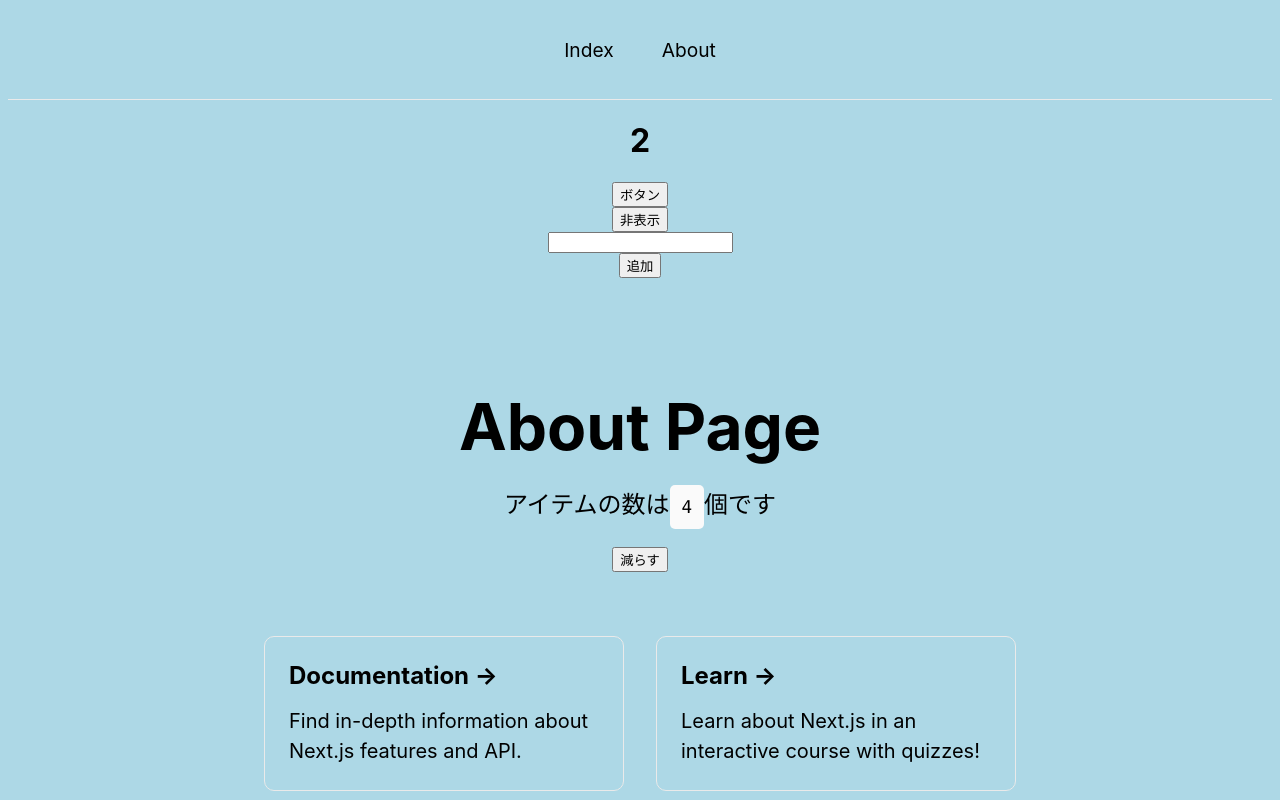
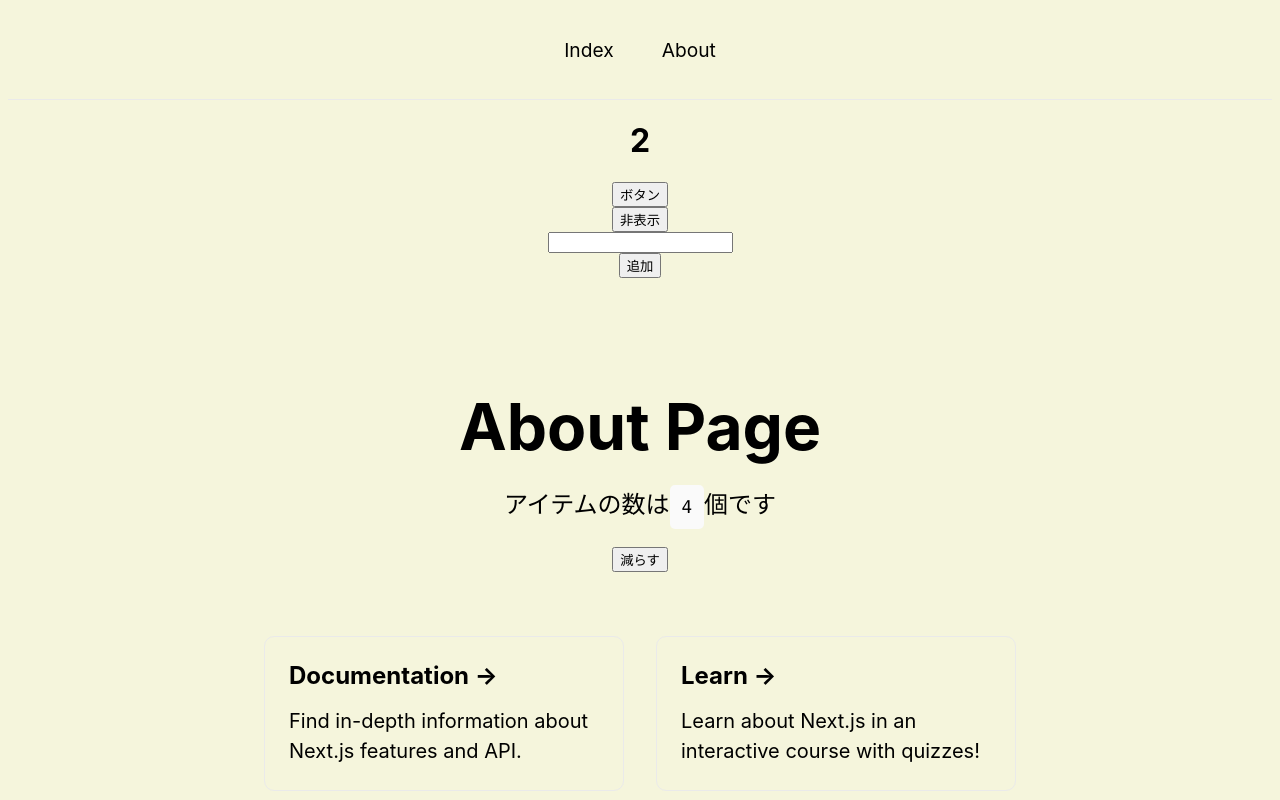
Before and after one commit to kosuke-17/test-next, a Next.js app: page /about in a window 1280 px wide. Shown: the top 800 px of the page. Built offline with nearby package versions, Linux system fonts and the light colour scheme.

Commit message:
✨ useRouterの学習

```diff
--- /dev/null
+++ b/src/hooks/useBgColor.jsx
@@ -0,0 +1,27 @@
+import { useRouter } from 'next/dist/client/router';
+import { useEffect, useMemo } from 'react'
+
+export const useBgColor = () => {
+  const router = useRouter()
+
+  const bgColor = useMemo(() => {
+    switch (router.pathname) {
+      case "/": {
+        return "lightBlue";
+      }
+      case "/about": {
+        return "beige";
+      }
+      default: {
+        return "";
+      }
+    }
+  }, [router.pathname])
+
+  useEffect(() => {
+    document.body.style.backgroundColor = bgColor
+    return () => {
+      document.body.style.backgroundColor = "";
+    }
+  }, [bgColor]);
+}
--- a/src/hooks/useBgLightBlue.jsx
+++ /dev/null
@@ -1,10 +0,0 @@
-import { useEffect } from 'react'
-
-export const useBgLightBlue = () => {
-  useEffect(() => {
-    document.body.style.backgroundColor = "lightblue";
-    return () => {
-      document.body.style.backgroundColor = "";
-    }
-  }, []);
-}
--- a/src/pages/_app.jsx
+++ b/src/pages/_app.jsx
@@ -2,12 +2,12 @@
 import Head from 'next/head'
 import { useCounter } from 'src/hooks/useCounter'
 import { useInputArray } from 'src/hooks/useInputArray'
-import { useBgLightBlue } from 'src/hooks/useBgLightBlue'
+import { useBgColor } from 'src/hooks/useBgColor'
 
 function MyApp({ Component, pageProps }) {
   const counter = useCounter();
   const inputArray = useInputArray();
-  useBgLightBlue();
+  useBgColor();
 
   return (
     <>
```
